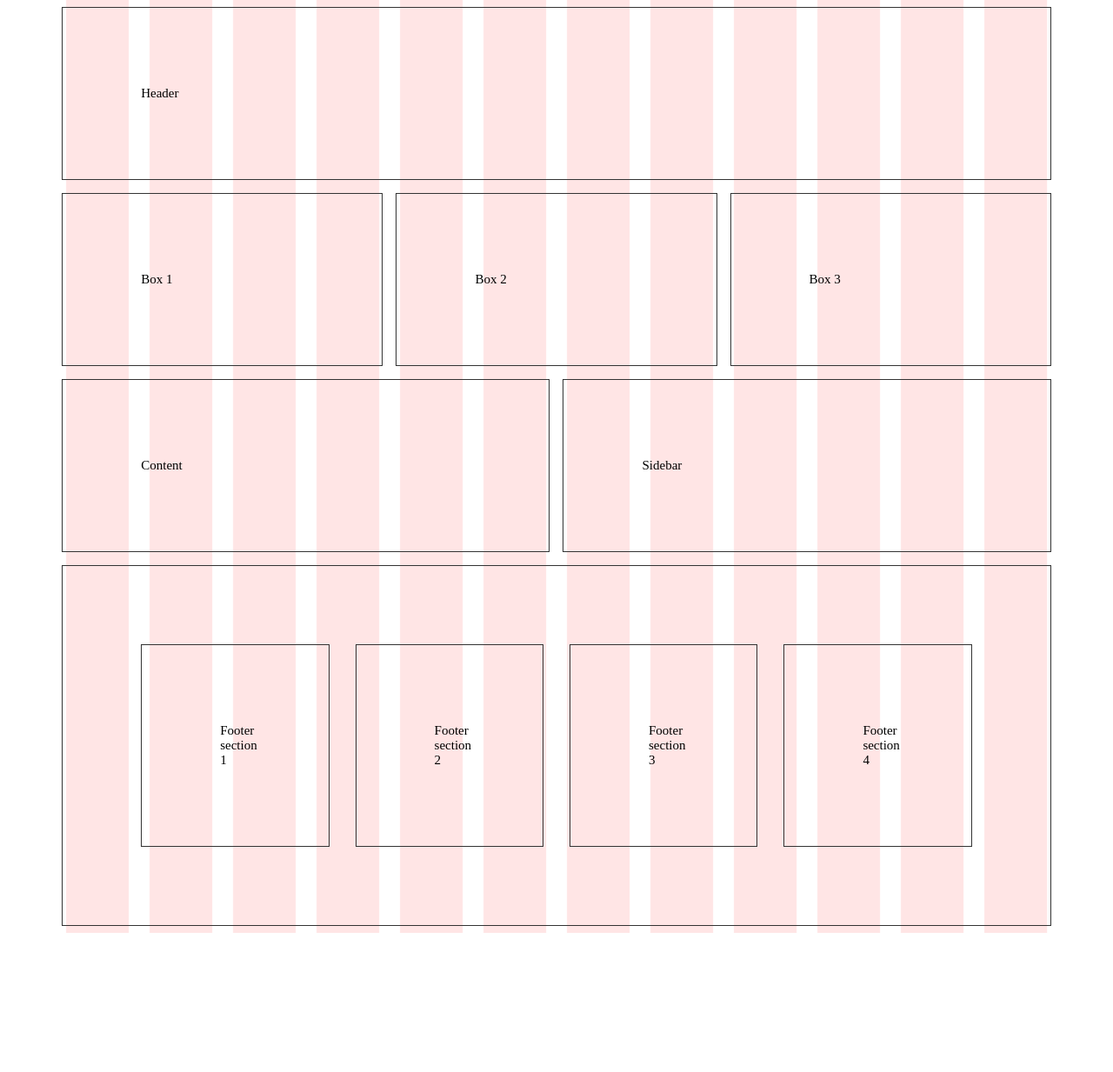
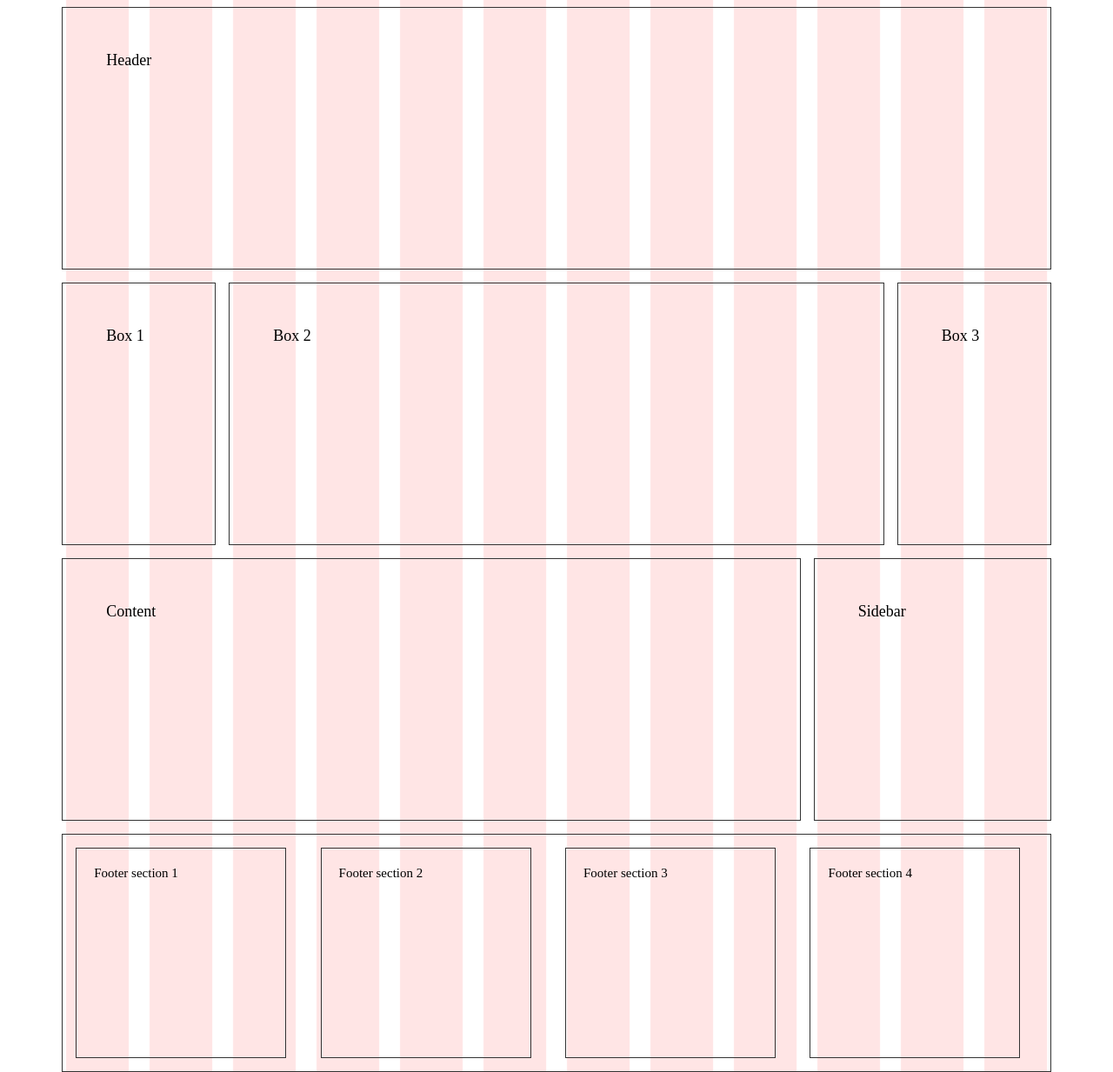
Before and after one commit to Reneegladys/Inl-mningsuppgift1, a website: page template-grids/index.html in a window 1280 px wide. Shown: the whole page at 87% size. Before the commit the page ends 1073 px from the top, so only its background shows below. Drawn offline with Linux system fonts and the light colour scheme.

Commit message:
kompletterat

```diff
--- a/template-grids/css/style.css
+++ b/template-grids/css/style.css
@@ -14,49 +14,57 @@ body {
         "footer footer footer footer footer footer footer footer footer footer footer footer";
     width: 90%;
     gap: 15px;
-    margin: 0 auto;
+    height: 200px;
+    margin-left: 20px;
+    margin-right: 20px;
 }
 
 .header {
     grid-area: header;
     border: 1px solid #333;
-    padding: 90px;
+    padding: 40px;
     font-size: 15px;
+    height: 200px;
 }
 
 .box1 {
     grid-area: box1;
     border: 1px solid #333;
-    padding: 90px;
+    padding: 40px;
     font-size: 15px;
+    height: 200px;
 }
 
 .box2 {
     grid-area: box2;
     border: 1px solid #333;
-    padding: 90px;
+    padding: 40px;
     font-size: 15px;
+    height: 200px;
 }
 
 .box3 {
     grid-area: box3;
     border: 1px solid #333;
-    padding: 90px;
+    padding: 40px;
     font-size: 15px;
+    height: 200px;
 }
 
 .content-container {
     grid-area: content;
     border: 1px solid #333;
-    padding: 90px;
+    padding: 40px;
     font-size: 15px;
+    height: 200px;
 }
 
 .sidebar {
     grid-area: sidebar;
     border: 1px solid #333;
-    padding: 90px;
+    padding: 40px;
     font-size: 15px;
+    height: 200px;
 }
 
 .footer {
@@ -64,16 +72,65 @@ body {
     display: grid;
     grid-template-columns: repeat(12, 1fr);
     border: 1px solid #333;
-    padding: 90px;
     gap: 30px;
+    padding: 20px;
 }
 
 .footer-box1, .footer-box2, .footer-box3, .footer-box4 {
     border: 1px solid #333;
-    padding: 90px;
     font-size: 15px;
     grid-column: span 3;
-	gap: 90px;
+	gap: 10px;
+    height: 200px;
+}
+
+/* Media query for larger desktop screens (greater than 1200px) */
+@media only screen and (min-width: 1200px) {
+    .box-container {
+        width: 90%;
+        margin-left: auto;
+        margin-right: auto;
+    }
+
+    .header, .box1, .box2, .box3, .content-container, .sidebar {
+        padding: 50px;
+        font-size: 18px;
+        gap: 10px
+    }
+
+    .box1 {
+        grid-column: span 2;
+    }
+
+    .box2 {
+        grid-column: span 8;
+    }
+
+    .box3 {
+        grid-column: span 2;
+    }
+
+    .content-container {
+        grid-column: span 9;
+    }
+
+    .sidebar {
+        grid-column: span 3;
+    }
+
+    .footer {
+        grid-template-columns: repeat(12, 1fr); /* 12 columns grid */
+        gap: 20px;
+        padding: 15px;
+    }
+
+    .footer-box1, .footer-box2, .footer-box3, .footer-box4 {
+        width: 200px;
+        grid-column: span 3;
+        gap: 20px;
+        padding: 20px;
+
+    }
 }
 
 /* Media Query for smaller desktop screens between 1200px and 960px */
@@ -86,51 +143,58 @@ body {
             "footer footer footer footer footer footer footer footer footer footer footer footer";
         grid-template-columns: repeat(12, 1fr);
         gap: 10px;
-        margin-left: 55px;
-        margin-right: 55px;
+        margin-left: 50px;
+        margin-right: 50px;
 		margin-top: 10px;
     }
 
     .header {
-        padding: 65px;
+        padding: 20px;
         font-size: 15px;
     }
 
 
     .box1 {
-        grid-column: span 4;
+        grid-column: span 3;
         padding: 30px;
         font-size: 15px;
     }
 
     .box2 {
-        grid-column: span 4;
+        grid-column: span 6;
         padding: 30px;
         font-size: 15px;
     }
 
     .box3 {
-        grid-column: span 4;
+        grid-column: span 3;
         padding: 30px;
         font-size: 15px;
     }
 
-    .content-container, .sidebar {
+    .content-container {
+        grid-column: span 8;
+        font-size: 15px;
+        padding: 30px;
+    }
+
+    .sidebar {
         padding: 30px;
         font-size: 15px;
+        grid-column: span 4;
     }
 
     .footer {
         grid-area: footer;
         grid-template-columns: repeat(12, 1fr);
-        gap: 10px;
+        gap: 20px;
+        padding: 15px;
     }
 
     .footer-box1, .footer-box2, .footer-box3, .footer-box4 {
         grid-column: span 3;
-        padding: 30px;
         font-size: 15px;
-		gap: 5px;
+		gap: 20px;
     }
 }
 
@@ -179,12 +243,12 @@ body {
 
     .footer {
         grid-template-columns: repeat(6, 1fr);
-        gap: 10px;
+        gap: 15px;
     }
 
     .footer-box1, .footer-box2, .footer-box3, .footer-box4 {
         grid-column: span 3;
-        padding: 20px;
+        padding: 2px;
         font-size: 15px;
     }
 }
```
